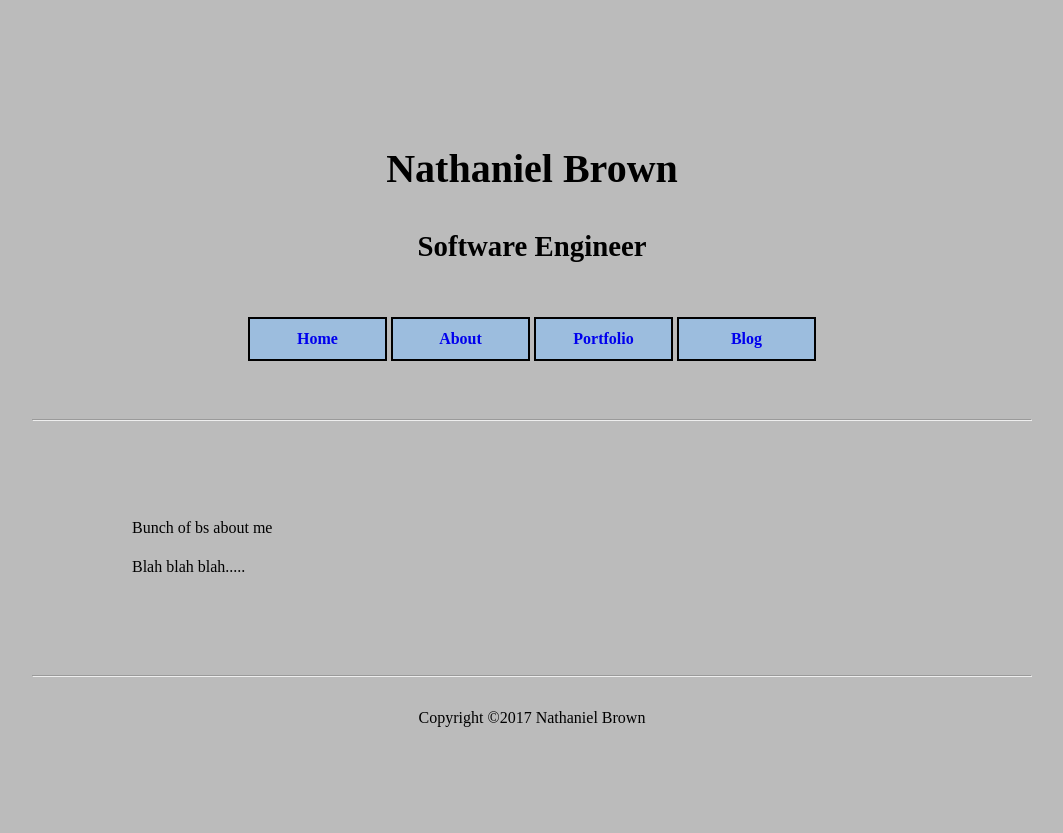
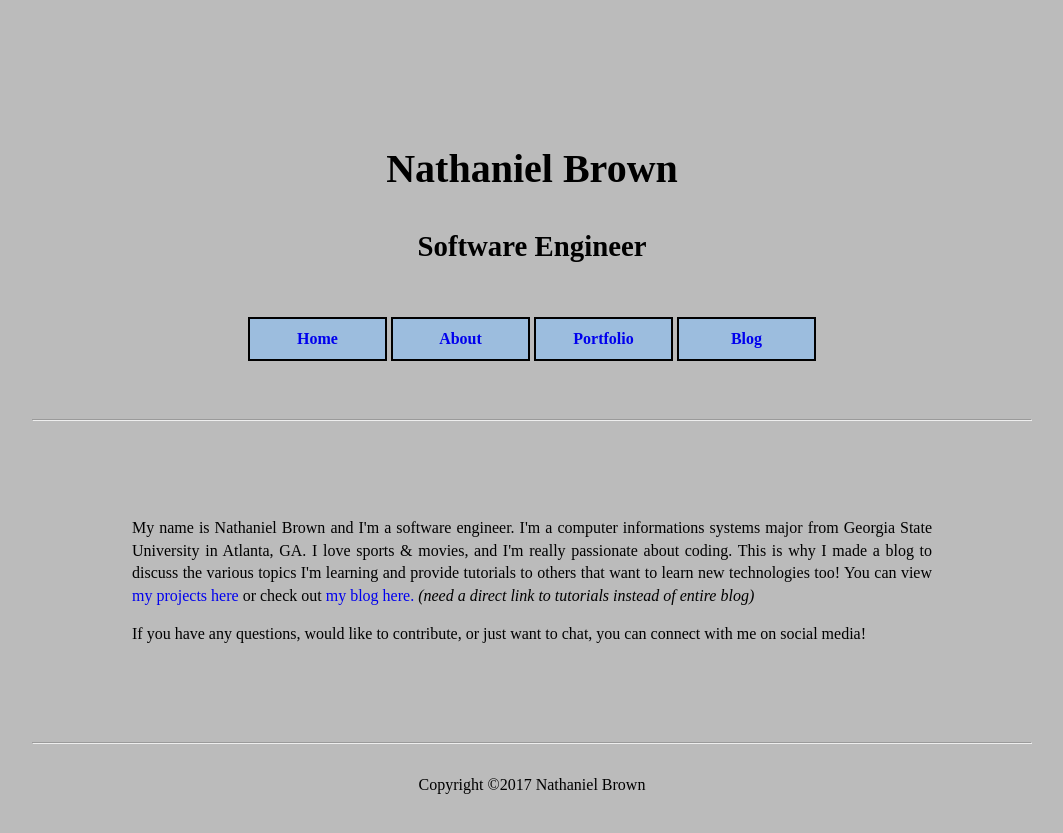
Before and after one commit to ngbcode/ngbcode.github.io, a Jekyll site: the page built from permalinks/about.md, in a window 1280 px wide. Shown: the top 833 px of the page, without its empty margins (108-1171 px from the left). Built offline with Jekyll 4.4.1, drawn with Linux system fonts in a browser that asks for light colours; some web fonts are replaced.

Commit message:
Update the about page; add additional styling

```diff
--- a/_layouts/about.html
+++ b/_layouts/about.html
@@ -15,7 +15,10 @@ layout: default
 <hr>
 <br>
 <section class="section">
-    <p>Bunch of bs about me</p>
-    <p>Blah blah blah.....</p>
+    <p>
+        My name is Nathaniel Brown and I'm a software engineer. I'm a computer informations systems major from Georgia State University in Atlanta, GA. I love sports &amp; movies, and I'm really passionate about coding. This is why I made a blog to discuss the various topics I'm learning and provide tutorials to others that want to learn new technologies too! You can view <a href="/projects">my projects here</a> or check out <a href="/blog">my blog here.</a> <em>(need a direct link to tutorials instead of entire blog)</em>
+    </p>
+    <p>If you have any questions, would like to contribute, or just want to chat, you can connect with me on social media!</p>
+    <!-- Add social media buttons to span here -->
 </section>
 <br>
--- a/assets/css/style.scss
+++ b/assets/css/style.scss
@@ -58,6 +58,13 @@ header {
 header h1 { font-size: $font-size * 2.5; }
 header h3 { font-size: $font-size * 1.8; }
 
+a {
+    text-decoration: none;
+    &:hover {
+        color: #9ccdff;
+        font-weight: bold;
+    }
+}
 a.home-nav {
     display: block;
     margin: 1em auto;
```
